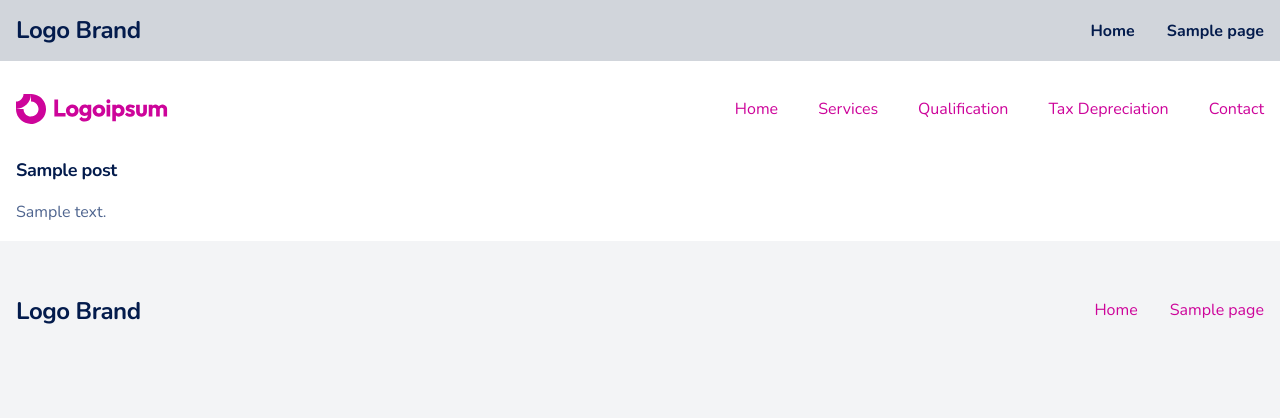
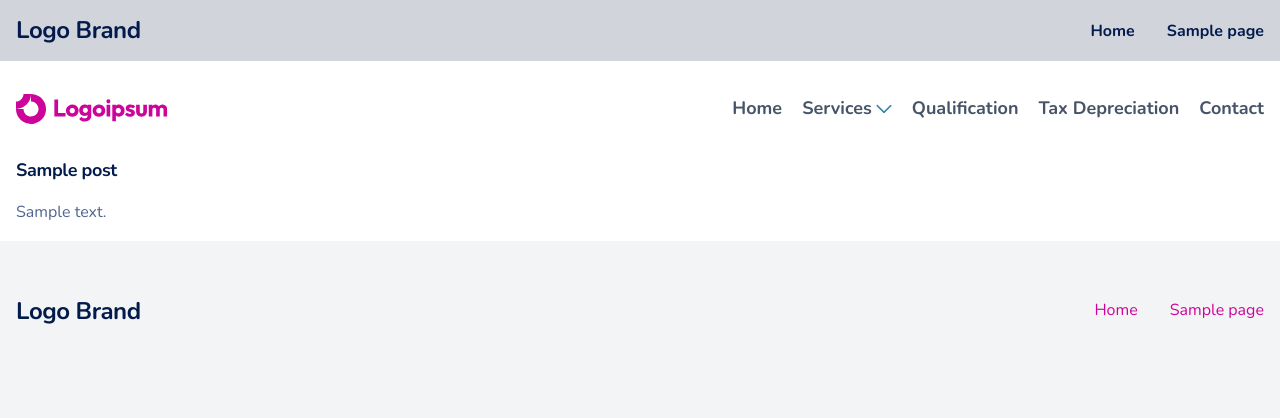
Before and after one commit to mager19/swConsultans, a WordPress theme: template themes/swConsultans/page-components.php in a window 1280 px wide. Shown: the top 418 px of the page. Run offline with PHP 8.4 and a stand-in for WordPress, Linux system fonts and the light colour scheme; the site name, menu and one post (Sample post) are stand-ins, and other content is empty; style sheets or scripts are compiled from the project's sources.

Commit message:
header finalizado

```diff
--- a/themes/swConsultans/page-components.php
+++ b/themes/swConsultans/page-components.php
@@ -46,12 +46,17 @@ get_header(); ?>
                     </svg>
                 </a>
               </div>
-              <div class="navigation-bar hidden md:flex md:gap-10 md:justify-end">
-                <a class="text-sm" href="#">Home</a>
-                <a class="text-sm" href="#">Services</a>
-                <a class="text-sm" href="#">Qualification</a>
-                <a class="text-sm" href="#">Tax Depreciation</a>
-                <a class="text-sm" href="#">Contact</a>
+              <div class="navigation-bar hidden md:flex md:gap-5 md:justify-end md:items-center">
+                <a href="#" class="lg:text-bodyBold md:text-button text-grey-600">Home</a>
+                <a href="#" class="lg:text-bodyBold md:text-button text-grey-600 flex items-center gap-1">Services
+                <figure>
+                  <svg width="16" height="10" viewBox="0 0 16 10" fill="none" xmlns="http://www.w3.org/2000/svg">
+                    <path d="M7.99251 9.12088C7.89424 9.12208 7.79681 9.1027 7.70649 9.06399C7.61616 9.02527 7.53493 8.96809 7.46803 8.8961L0.724775 2.15285C0.425075 1.85315 0.425075 1.38861 0.724775 1.08891C1.02448 0.789211 1.48901 0.789211 1.78871 1.08891L8.00749 7.30769L14.2113 1.1039C14.511 0.804196 14.9755 0.804196 15.2752 1.1039C15.5749 1.4036 15.5749 1.86813 15.2752 2.16783L8.53197 8.91109C8.38212 9.06094 8.18731 9.13586 8.00749 9.13586L7.99251 9.12088Z" fill="#3C84AB"/>
+                  </svg>
+                </figure></a>
+                <a href="#" class="lg:text-bodyBold md:text-button text-grey-600" >Qualification</a>
+                <a href="#" class="lg:text-bodyBold md:text-button text-grey-600" >Tax Depreciation</a>
+                <a href="#" class="lg:text-bodyBold md:text-button text-grey-600" >Contact</a>
               </div>
             </div>
           </div>
```
